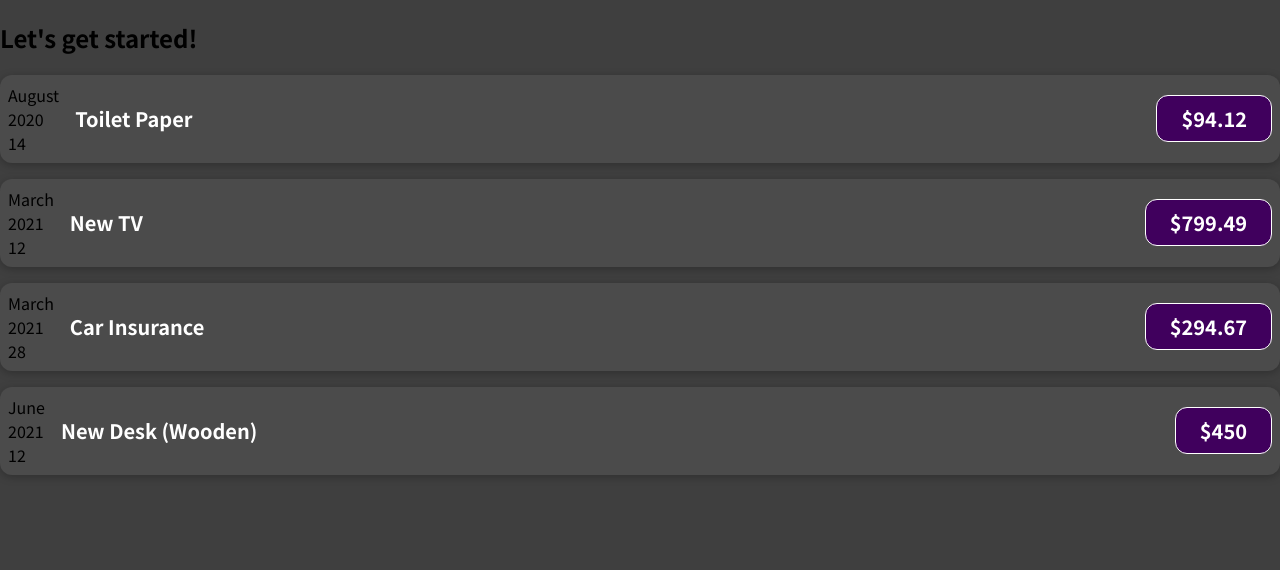
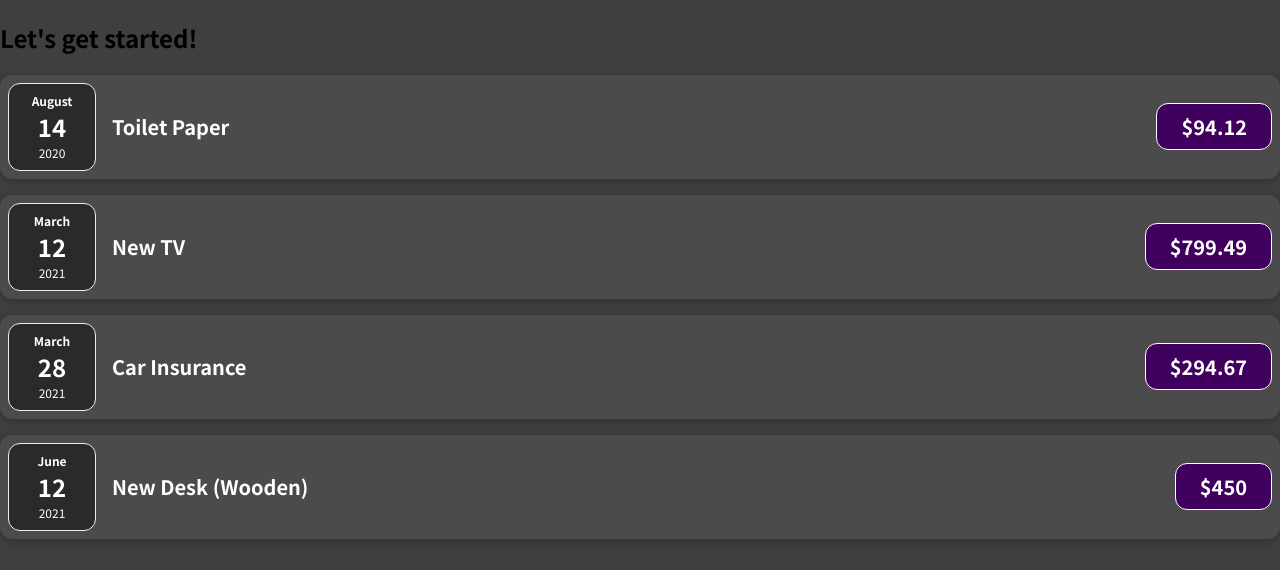
Before and after one commit to mostlyclicks/react-complete-guide, a React (Create React App) app: page / in a window 1280 px wide. Shown: the top 570 px of the page. Built offline with nearby package versions, Linux system fonts and the light colour scheme.

Commit message:
add expenses component

```diff
--- a/src/App.js
+++ b/src/App.js
@@ -1,4 +1,5 @@
 import ExpenseItem from "./components/ExpenseItem";
+import Expenses from "./components/Expenses"
 
 function App() {
 	const expenses = [
@@ -26,26 +27,7 @@
 	return (
 		<div>
 			<h2>Let's get started!</h2>
-			<ExpenseItem
-				title={expenses[0].title}
-				amount={expenses[0].amount}
-				date={expenses[0].date}
-			/>
-			<ExpenseItem
-				title={expenses[1].title}
-				amount={expenses[1].amount}
-				date={expenses[1].date}
-			/>
-			<ExpenseItem
-				title={expenses[2].title}
-				amount={expenses[2].amount}
-				date={expenses[2].date}
-			/>
-			<ExpenseItem
-				title={expenses[3].title}
-				amount={expenses[3].amount}
-				date={expenses[3].date}
-			/>
+      <Expenses expenses={expenses} />
 		</div>
 	);
 }
--- /dev/null
+++ b/src/components/ExpenseDate.css
@@ -0,0 +1,26 @@
+.expense-date {
+  display: flex;
+  flex-direction: column;
+  width: 5.5rem;
+  height: 5.5rem;
+  border: 1px solid #ececec;
+  background-color: #2a2a2a;
+  color: white;
+  border-radius: 12px;
+  align-items: center;
+  justify-content: center;
+}
+
+.expense-date__month {
+  font-size: 0.75rem;
+  font-weight: bold;
+}
+
+.expense-date__year {
+  font-size: 0.75rem;
+}
+
+.expense-date__day {
+  font-size: 1.5rem;
+  font-weight: bold;
+}
--- /dev/null
+++ b/src/components/ExpenseDate.js
@@ -0,0 +1,18 @@
+import React from "react";
+import './ExpenseDate.css'
+
+const ExpenseDate = (props) => {
+	const month = props.date.toLocaleString("en-US", { month: "long" });
+	const year = props.date.toLocaleString("en-US", { year: "numeric" });
+	const day = props.date.toLocaleString("en-US", { day: "2-digit" });
+
+	return (
+		<div className="expense-date">
+			<div className="expense-date__month">{month}</div>
+			<div className="expense-date__day">{day}</div>
+      <div className="expense-date__year">{year}</div>
+		</div>
+	);
+};
+
+export default ExpenseDate;
--- a/src/components/ExpenseItem.js
+++ b/src/components/ExpenseItem.js
@@ -1,19 +1,11 @@
 import React from "react";
 import './ExpenseItem.css'
+import ExpenseDate from './ExpenseDate'
 
 const ExpenseItem = (props) => {
-
-  const month = props.date.toLocaleString('en-US', { month: 'long' })
-  const year = props.date.toLocaleString('en-US', { year: 'numeric' })
-  const day = props.date.toLocaleString('en-US', { day: '2-digit' })
-
 	return (
 		<div className='expense-item'>
-			<div>
-        <div>{month}</div>
-        <div>{year}</div>
-        <div>{day}</div>
-      </div>
+			<ExpenseDate date={props.date}/>
       <div className="expense-item__description">
         <h2>{props.title}</h2>
         <div className="expense-item__price">${props.amount}</div>
--- /dev/null
+++ b/src/components/Expenses.css
@@ -0,0 +1,9 @@
+.expenses {
+  padding: 1rem;
+  background-color: rgb(31, 31, 31);
+  margin: 2rem auto;
+  width: 50rem;
+  max-width: 95%;
+  border-radius: 12px;
+  box-shadow: 0 1px 8px rgba(0, 0, 0, 0.25);
+}
--- /dev/null
+++ b/src/components/Expenses.js
@@ -0,0 +1,21 @@
+import React from 'react'
+import './Expenses.css'
+import ExpenseItem from './ExpenseItem'
+
+const Expenses = (props) => {
+
+  const expenses = props.expenses
+
+
+  return (
+    <div>
+      {expenses.map(expense => {
+        return (
+          <ExpenseItem title={expense.title} date={expense.date} amount={expense.amount} />
+        )
+      })}
+    </div>
+  )
+}
+
+export default Expenses
```
Also changed, not shown: 1 other file (tests, documents, lock files or other folders).
